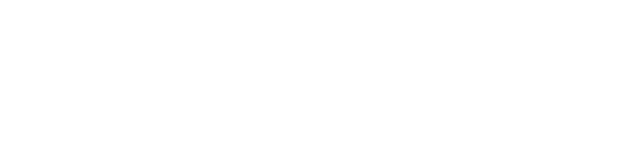
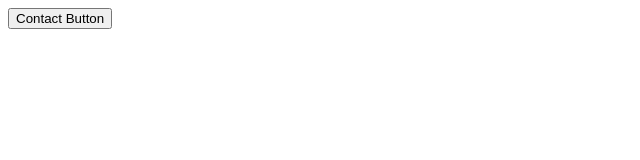
Before and after one commit to Faithhomes/splitmate, a plain HTML site: page contact.html in a window 1280 px wide. Shown: the whole page, without its empty margins (0-640 px from the left). Drawn offline with Linux system fonts and the light colour scheme.

Commit message:
Contact Button

```diff
--- a/contact.html
+++ b/contact.html
@@ -7,5 +7,6 @@
 </head>
 <body>
 
+    <button>Contact Button</Button></button>
 </body>
 </html>
```
